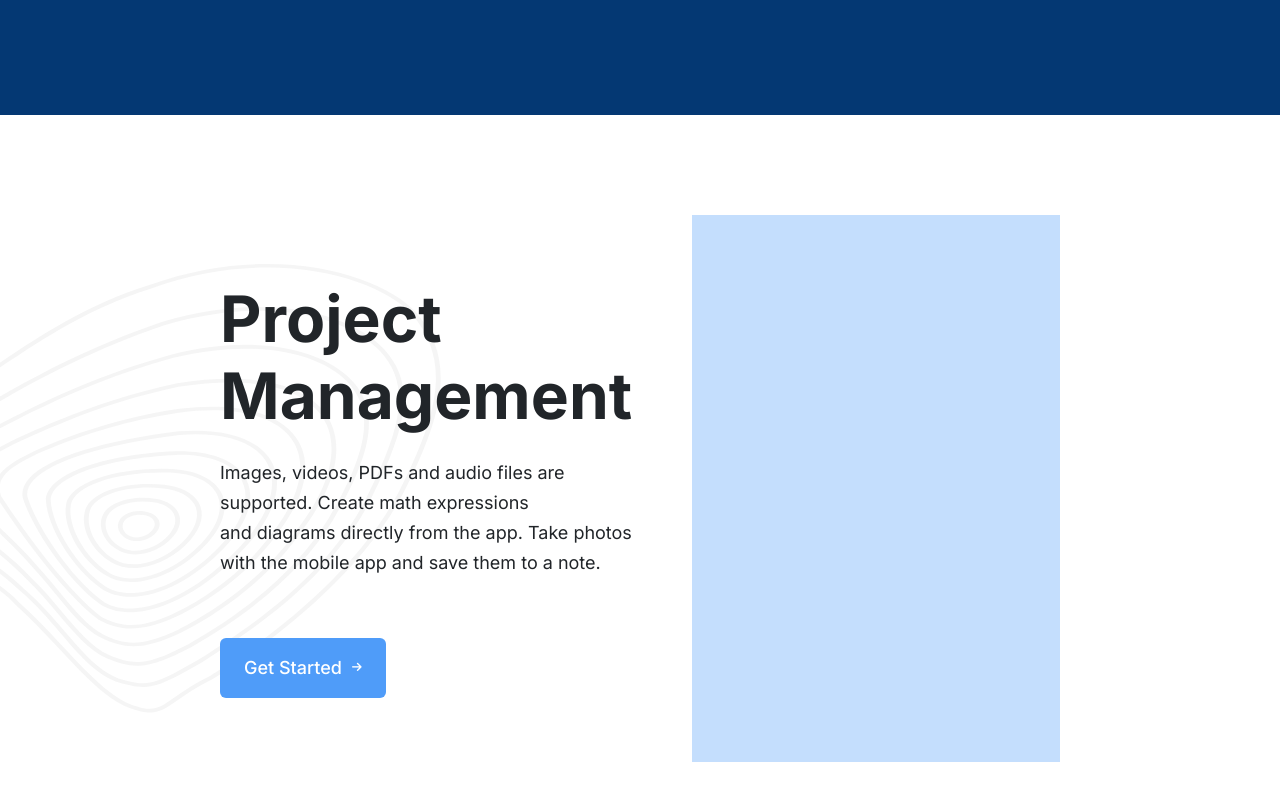
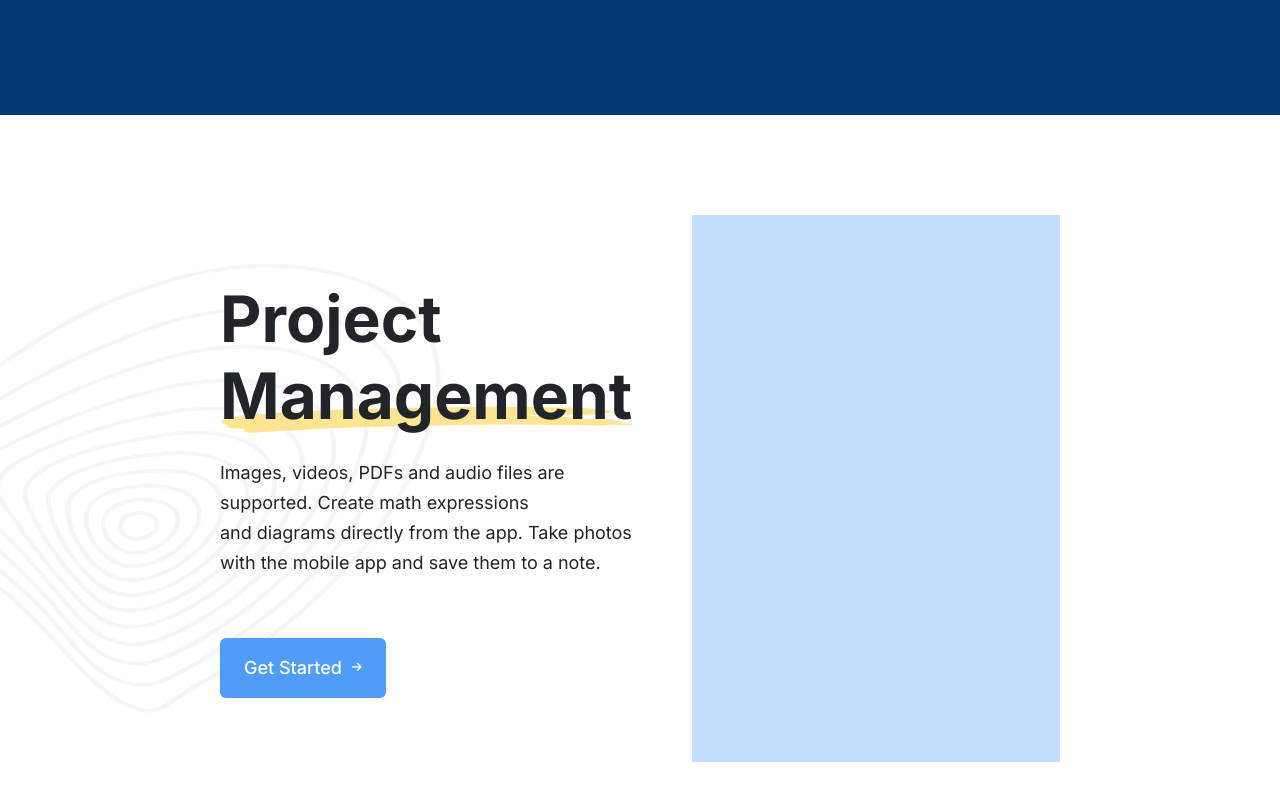
Before and after one commit to Vybyranyi/Whitepace_HP25, a plain HTML site: page index.html in a window 1280 px wide. Shown: the part 852-1652 px from the top of the page. Drawn offline with Linux system fonts and the light colour scheme.

Commit message:
aded  and styled picture

```diff
--- a/assets/styles/style.css
+++ b/assets/styles/style.css
@@ -126,6 +126,10 @@ header {
 
 .project-management-title {
     margin-bottom: 24px;
+    background-image: url('/assets/images/lines-bg/Element.svg');
+    background-repeat: no-repeat;
+    background-position: left bottom;
+    background-size: 600px;
 }
 
 .project-management-description {
```
Also changed, not shown: assets/images/lines-bg/Element.svg (added).
